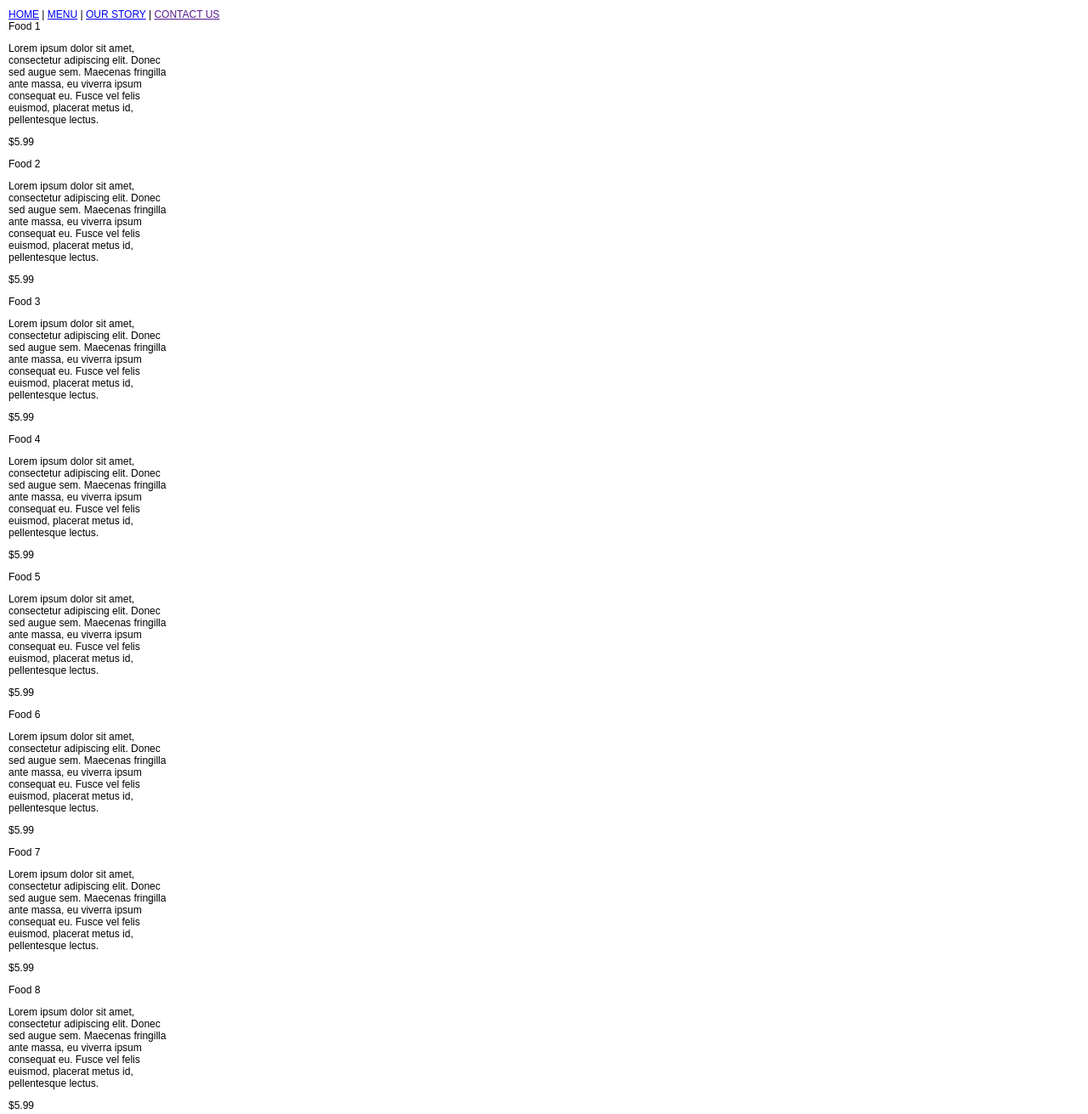
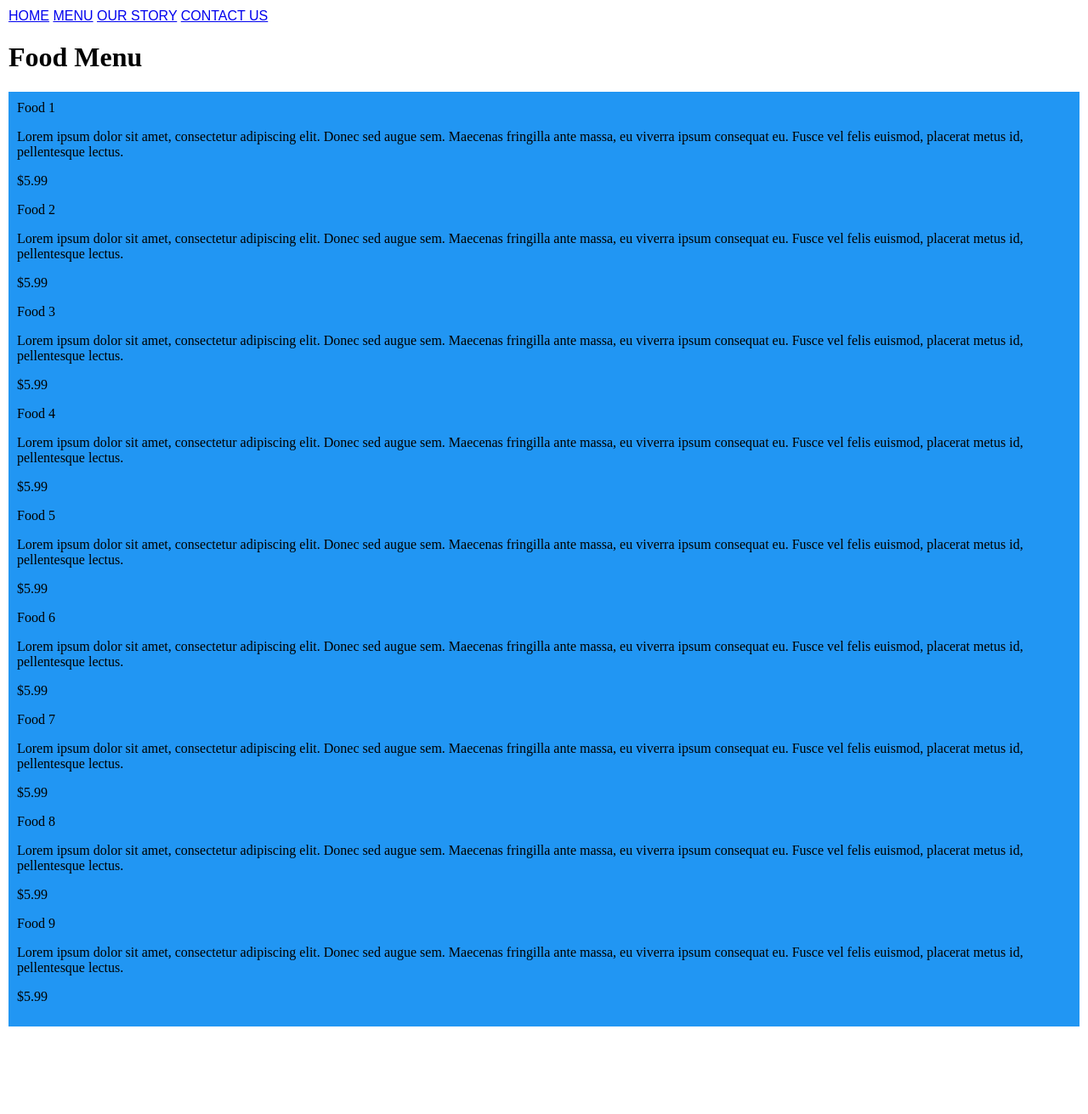
Before and after one commit to TodorNik/Domaci2, a plain HTML site: page foodmenu.html in a window 1280 px wide. Shown: the top 1311 px of the page at 85% size. After the commit the page ends 1218 px from the top, so only its background shows below. Drawn offline with Linux system fonts and the light colour scheme.

Commit message:
Add files via upload
Obnovljena verzija menija.

```diff
--- a/foodmenu.html
+++ b/foodmenu.html
@@ -1,60 +1,70 @@
+
+ <!DOCTYPE html>
+ <html lang="en">
 <head>
+    <title>Sandwich Menu</title>
     <meta name="viewport" content="width=device-width, initial-scale=1.0">
     <meta charset="UTF-8">
     <link rel="stylesheet" href="stylehw2.css">
 </head>
 <body>
-    <nav class="topnav">
-        <a href="index.html">HOME</a> |
-        <a href="foodmenu.html">MENU</a> |
-        <a href="aboutus.html">OUR STORY</a> |
-        <a href="">CONTACT US</a>
-</body>
-<div grid="menugrid">
-    <div class="menu-item">Food 1
-        <p class="menu-item">Lorem ipsum dolor sit amet, consectetur adipiscing elit. Donec sed augue sem.
+
+    <nav class="topnav" id="navigationbar">
+        <a href="index.html" id="homenavigation">HOME</a>
+        <a href="foodmenu.html" id="menunavigation">MENU</a>
+        <a href="aboutus.html" id="ourstorynavigation">OUR STORY</a>
+        <a href="contactinfo.html" id="contactinfonavigation">CONTACT US</a>
+      </nav>
+
+
+<h1> Food Menu</h1>
+<div class="grid-container" id="gridfoodmenu">
+    <div class="menu-item" id="gridfoodmenuitem1">Food 1
+        <p class="menu-item" id="menuitemdescription1">Lorem ipsum dolor sit amet, consectetur adipiscing elit. Donec sed augue sem.
             Maecenas fringilla ante massa, eu viverra ipsum consequat eu. Fusce vel felis euismod, placerat metus id, pellentesque lectus.</p>
         <p>$5.99</p>
     </div>
-    <div class="menu-item">Food 2
-        <p class="menu-item">Lorem ipsum dolor sit amet, consectetur adipiscing elit. Donec sed augue sem.
+    <div class="menu-item" id="gridfoodmenuitem2">Food 2
+        <p class="menu-item" id="menuitemdescription2">Lorem ipsum dolor sit amet, consectetur adipiscing elit. Donec sed augue sem.
             Maecenas fringilla ante massa, eu viverra ipsum consequat eu. Fusce vel felis euismod, placerat metus id, pellentesque lectus.</p>
         <p>$5.99</p>
     </div>
-    <div class="menu-item">Food 3
-        <p class="menu-item">Lorem ipsum dolor sit amet, consectetur adipiscing elit. Donec sed augue sem.
+    <div class="menu-item" id="gridfoodmenuitem3">Food 3
+        <p class="menu-item" id="menuitemdescription3">Lorem ipsum dolor sit amet, consectetur adipiscing elit. Donec sed augue sem.
             Maecenas fringilla ante massa, eu viverra ipsum consequat eu. Fusce vel felis euismod, placerat metus id, pellentesque lectus.</p>
         <p>$5.99</p>
     </div>
-    <div class="menu-item">Food 4
-        <p class="menu-item">Lorem ipsum dolor sit amet, consectetur adipiscing elit. Donec sed augue sem.
+    <div class="menu-item" id="gridfoodmenuitem4">Food 4
+        <p class="menu-item" id="menuitemdescription4">Lorem ipsum dolor sit amet, consectetur adipiscing elit. Donec sed augue sem.
             Maecenas fringilla ante massa, eu viverra ipsum consequat eu. Fusce vel felis euismod, placerat metus id, pellentesque lectus.</p>
         <p>$5.99</p>
     </div>
-    <div class="menu-item">Food 5
-        <p class="menu-item">Lorem ipsum dolor sit amet, consectetur adipiscing elit. Donec sed augue sem.
+    <div class="menu-item" id="gridfoodmenuitem5">Food 5
+        <p class="menu-item" id="menuitemdescription5">Lorem ipsum dolor sit amet, consectetur adipiscing elit. Donec sed augue sem.
             Maecenas fringilla ante massa, eu viverra ipsum consequat eu. Fusce vel felis euismod, placerat metus id, pellentesque lectus.</p>
         <p>$5.99</p>
     </div>
-    <div class="menu-item">Food 6
-        <p class="menu-item">Lorem ipsum dolor sit amet, consectetur adipiscing elit. Donec sed augue sem.
+    <div class="menu-item" id="gridfoodmenuitem6">Food 6
+        <p class="menu-item" id="menuitemdescription6">Lorem ipsum dolor sit amet, consectetur adipiscing elit. Donec sed augue sem.
             Maecenas fringilla ante massa, eu viverra ipsum consequat eu. Fusce vel felis euismod, placerat metus id, pellentesque lectus.</p>
         <p>$5.99</p>
     </div>
-    <div class="menu-item">Food 7
-        <p class="menu-item">Lorem ipsum dolor sit amet, consectetur adipiscing elit. Donec sed augue sem.
+    <div class="menu-item" id="gridfoodmenuitem7">Food 7
+        <p class="menu-item" id="menuitemdescription7">Lorem ipsum dolor sit amet, consectetur adipiscing elit. Donec sed augue sem.
             Maecenas fringilla ante massa, eu viverra ipsum consequat eu. Fusce vel felis euismod, placerat metus id, pellentesque lectus.</p>
         <p>$5.99</p>
     </div>
-    <div class="menu-item">Food 8
-        <p class="menu-item">Lorem ipsum dolor sit amet, consectetur adipiscing elit. Donec sed augue sem.
+    <div class="menu-item" id="gridfoodmenuitem8">Food 8
+        <p class="menu-item" id="menuitemdescription8">Lorem ipsum dolor sit amet, consectetur adipiscing elit. Donec sed augue sem.
             Maecenas fringilla ante massa, eu viverra ipsum consequat eu. Fusce vel felis euismod, placerat metus id, pellentesque lectus.</p>
         <p>$5.99</p>
     </div>
-    <div class="menu-item">Food 9
-    <p class="menu-item">Lorem ipsum dolor sit amet, consectetur adipiscing elit. Donec sed augue sem.
+    <div class="menu-item" id="gridfoodmenuitem9">Food 9
+    <p class="menu-item" id="menuitemdescription9">Lorem ipsum dolor sit amet, consectetur adipiscing elit. Donec sed augue sem.
         Maecenas fringilla ante massa, eu viverra ipsum consequat eu. Fusce vel felis euismod, placerat metus id, pellentesque lectus.</p>
     <p>$5.99</p>
     </div>
 
 </div>
+
+</body>
```
